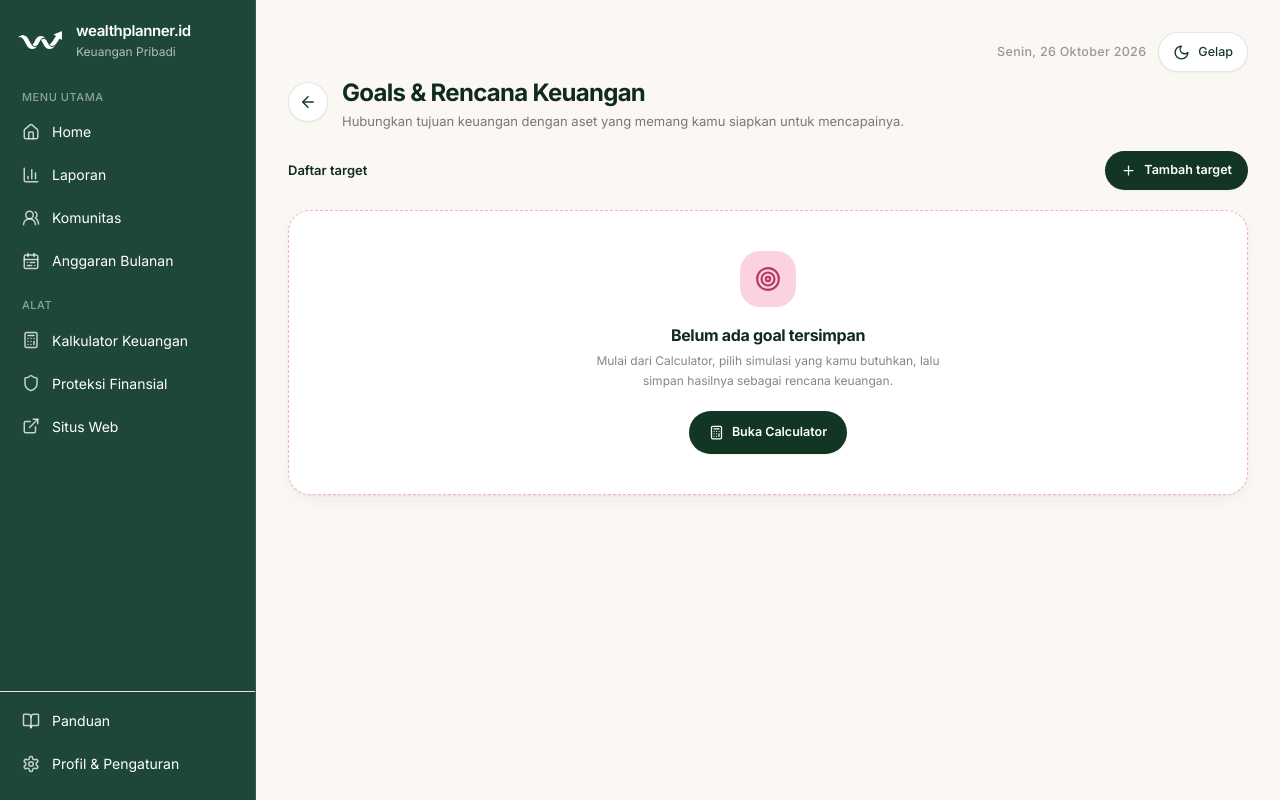
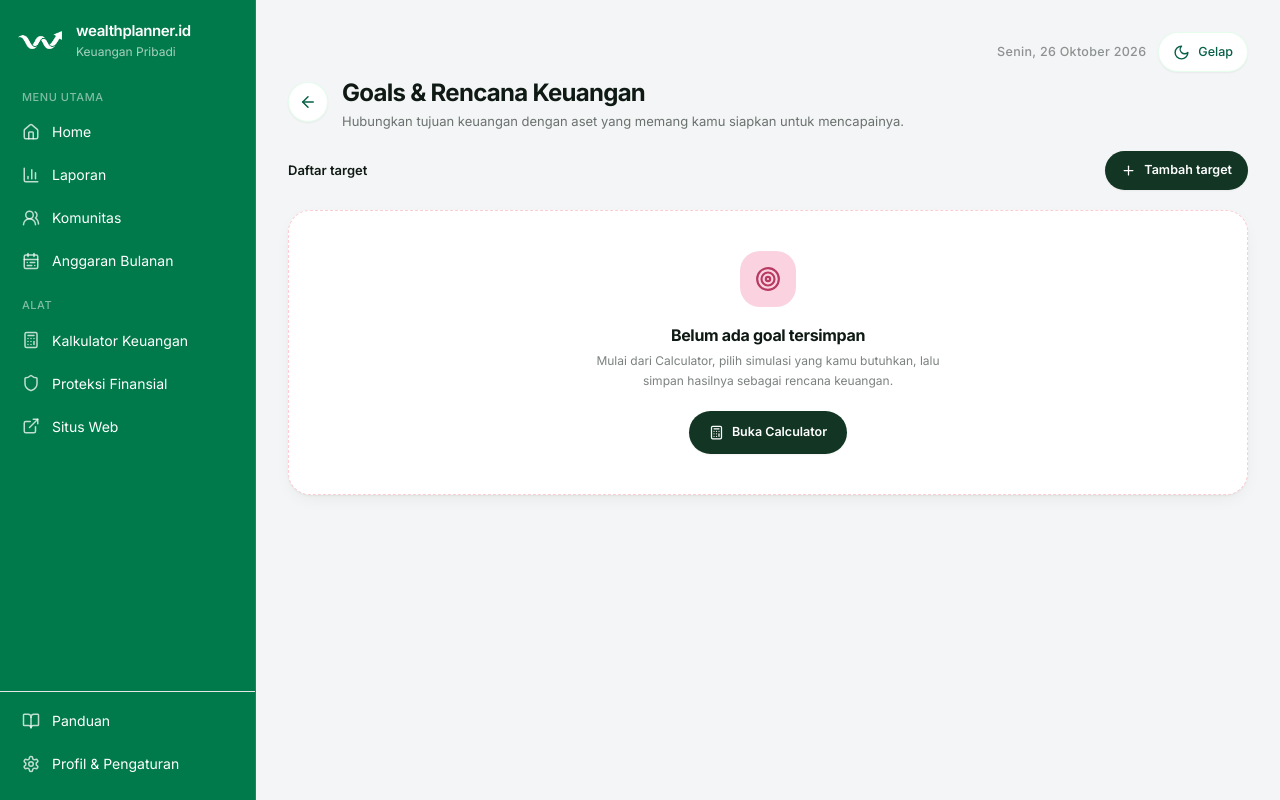
Before and after one commit to jasminework2023/personal-wealthplanner, a React (Vite) app: page /dashboard/goals in a window 1280 px wide. Built offline with nearby package versions, Linux system fonts and the light colour scheme; the HTML template or start-up script is replaced by a standard one.

Commit message:
Stage 1: introduce green Light/Dark theme tokens and hero utilities

```diff
--- a/src/index.css
+++ b/src/index.css
@@ -8,149 +8,168 @@
    bisa menambahkan opacity sendiri: text-charcoal/60, bg-forest-50/40, dst.
    ============================================================ */
 :root {
-  --c-forest-50: 234 242 239;
-  --c-forest-100: 207 226 218;
-  --c-forest-200: 183 212 200;
-  --c-forest-300: 124 173 154;
-  --c-forest-400: 76 133 112;
-  --c-forest-500: 52 112 90;
-  --c-forest-600: 40 92 73;
-  --c-forest-700: 30 71 55;
-  --c-forest-800: 22 56 44;
-  --c-forest-900: 15 42 32;
+  /* Theme tokens — Light */
+  --c-forest-50: 240 253 247;
+  --c-forest-100: 220 252 231;
+  --c-forest-200: 187 247 208;
+  --c-forest-300: 134 239 172;
+  --c-forest-400: 74 222 128;
+  --c-forest-500: 34 197 94;
+  --c-forest-600: 0 184 110;
+  --c-forest-700: 0 122 74;
+  --c-forest-800: 6 95 70;
+  --c-forest-900: 15 26 20;
 
-  --c-rose-50: 251 234 240;
-  --c-rose-100: 245 203 218;
-  --c-rose-200: 240 176 197;
-  --c-rose-300: 233 151 178;
-  --c-rose-400: 225 126 155;
-  --c-rose-500: 219 96 134;
-  --c-rose-600: 212 79 118;
-  --c-rose-700: 169 58 92;
+  /* Legacy rose utilities now resolve to semantic red (down/expense), never pink. */
+  --c-rose-50: 255 241 242;
+  --c-rose-100: 255 228 230;
+  --c-rose-200: 254 205 211;
+  --c-rose-300: 253 164 175;
+  --c-rose-400: 251 113 133;
+  --c-rose-500: 214 51 79;
+  --c-rose-600: 201 45 70;
+  --c-rose-700: 169 30 54;
 
-  --c-lilac-50: 245 238 255;
-  --c-lilac-100: 232 215 255;
-  --c-lilac-400: 185 138 232;
-  --c-lilac-600: 142 92 199;
-  --c-lilac-700: 116 71 166;
+  /* Legacy lilac utilities are mapped to green tints for compatibility. */
+  --c-lilac-50: 240 253 247;
+  --c-lilac-100: 220 252 231;
+  --c-lilac-400: 110 231 183;
+  --c-lilac-600: 0 122 74;
+  --c-lilac-700: 0 95 58;
 
-  --c-yellow-50: 255 248 225;
-  --c-yellow-100: 255 232 163;
-  --c-yellow-500: 255 184 0;
+  --c-yellow-50: 255 247 214;
+  --c-yellow-100: 255 236 176;
+  --c-yellow-500: 242 169 0;
+  --c-yellow-700: 90 74 18;
 
-  --c-orange-50: 255 241 233;
-  --c-orange-100: 255 214 194;
-  --c-orange-500: 255 154 107;
+  /* Legacy orange utilities become neutral/warning tones. */
+  --c-orange-50: 244 245 246;
+  --c-orange-100: 228 230 232;
+  --c-orange-500: 242 169 0;
 
-  --c-cream: 251 248 243;
-  --c-charcoal: 35 35 35;
+  --c-cream: 244 245 246;
   --c-surface: 255 255 255;
-  --c-shadow: 15 42 32;
+  --c-border: 228 230 232;
+  --c-charcoal: 15 26 20;
+  --c-muted: 107 114 128;
+  --c-shadow: 15 26 20;
+  --c-accent: 0 184 110;
+  --c-accent-ink: 4 19 12;
+  --c-accent-text: 0 122 74;
+  --c-up: 0 122 74;
+  --c-down: 214 51 79;
+  --c-warn: 242 169 0;
+  --shadow-pop: 0 4px 16px rgba(0, 184, 110, 0.45);
+  --shadow-nav: 0 6px 24px rgba(0, 0, 0, 0.08);
 
-  /* Dipakai chart & kalkulator (inline style) */
-  --chart-axis: #6b6b6b;
-  --chart-grid: rgba(20, 50, 40, 0.12);
+  /* Chart and calculator tokens used by existing UI. */
+  --chart-axis: #6B7280;
+  --chart-grid: rgba(15, 26, 20, 0.10);
+  --chart-1: #0F9D6B;
+  --chart-2: #FFC815;
+  --chart-3: #6EE7B7;
+  --chart-4: #9CA3AF;
+  --chart-5: #4B5563;
+  --chart-6: #007A4A;
+  --chart-7: #D6334F;
+  --chart-8: #00B86E;
+  --chart-income: #00C27A;
+  --chart-expense: #D6334F;
+  --chart-saving: #F2A900;
 
-  /* Warna seri chart (pie/bar). Di dark mode dinaikkan kecerahannya. */
-  --chart-1: #D44F76;
-  --chart-2: #285C49;
-  --chart-3: #D8A928;
-  --chart-4: #7A5FA8;
-  --chart-5: #4C8A7A;
-  --chart-6: #C96B2C;
-  --chart-7: #6B7A8F;
-  --chart-8: #B83A62;
-  --chart-income: #285C49;
-  --chart-expense: #D44F76;
-  --chart-saving: #B58900;
-
-  --calc-ink: #173b32;
-  --calc-ink-2: #55766a;
-  --calc-muted: #71827b;
-  --calc-accent: #0f5d46;
-  --calc-accent-ink: #ffffff;
-  --calc-surface: #ffffff;
-  --calc-surface-2: #f6f7f4;
-  --calc-surface-3: #f8f8f5;
-  --calc-tint: #eef8f3;
-  --calc-tint-border: #d7ebe1;
-  --calc-border: rgba(20, 50, 40, 0.12);
-  --calc-card-fade: #ffffff;
+  --calc-ink: #0F1A14;
+  --calc-ink-2: #365348;
+  --calc-muted: #6B7280;
+  --calc-accent: #007A4A;
+  --calc-accent-ink: #04130C;
+  --calc-surface: #FFFFFF;
+  --calc-surface-2: #F4F5F6;
+  --calc-surface-3: #F4F5F6;
+  --calc-tint: #F0FDF7;
+  --calc-tint-border: #DCECE3;
+  --calc-border: rgba(15, 26, 20, 0.12);
+  --calc-card-fade: #FFFFFF;
 }
 
-/* ============================================================
-   DARK MODE
-   Teks jadi terang, permukaan jadi gelap, aksen dinaikkan
-   kecerahannya supaya tetap terbaca di atas background gelap.
-   ============================================================ */
+/* Theme tokens — Dark */
 html.dark {
-  --c-forest-50: 24 45 37;
-  --c-forest-100: 32 58 48;
-  --c-forest-200: 42 74 61;
-  --c-forest-300: 78 126 105;
-  --c-forest-400: 122 184 158;
-  --c-forest-500: 108 173 146;
-  --c-forest-600: 52 124 98;
-  --c-forest-700: 148 205 180;
-  --c-forest-800: 186 224 207;
-  --c-forest-900: 221 238 230;
+  --c-forest-50: 10 33 23;
+  --c-forest-100: 11 54 37;
+  --c-forest-200: 12 85 58;
+  --c-forest-300: 0 154 92;
+  --c-forest-400: 0 194 122;
+  --c-forest-500: 0 224 138;
+  --c-forest-600: 0 224 138;
+  --c-forest-700: 92 240 176;
+  --c-forest-800: 184 245 216;
+  --c-forest-900: 242 242 244;
 
-  --c-rose-50: 58 30 41;
-  --c-rose-100: 74 38 52;
-  --c-rose-200: 240 176 197;
-  --c-rose-300: 233 151 178;
-  --c-rose-300: 240 160 186;
-  --c-rose-400: 232 143 172;
-  --c-rose-500: 222 106 143;
-  --c-rose-600: 226 116 150;
-  --c-rose-700: 236 158 183;
+  /* Semantic red remains red in Dark mode. */
+  --c-rose-50: 53 23 29;
+  --c-rose-100: 75 28 38;
+  --c-rose-200: 122 36 52;
+  --c-rose-300: 255 92 122;
+  --c-rose-400: 255 92 122;
+  --c-rose-500: 255 92 122;
+  --c-rose-600: 255 92 122;
+  --c-rose-700: 255 92 122;
 
-  --c-lilac-50: 45 33 62;
-  --c-lilac-100: 60 44 82;
-  --c-lilac-400: 198 165 240;
-  --c-lilac-600: 191 154 238;
-  --c-lilac-700: 205 176 242;
+  --c-lilac-50: 16 39 29;
+  --c-lilac-100: 23 61 44;
+  --c-lilac-400: 110 231 183;
+  --c-lilac-600: 92 240 176;
+  --c-lilac-700: 184 245 216;
 
-  --c-yellow-50: 58 45 16;
-  --c-yellow-100: 78 61 22;
-  --c-yellow-500: 255 202 74;
+  --c-yellow-50: 61 49 9;
+  --c-yellow-100: 87 67 11;
+  --c-yellow-500: 255 200 21;
+  --c-yellow-700: 255 200 21;
 
-  --c-orange-50: 60 38 27;
-  --c-orange-100: 80 51 36;
-  --c-orange-500: 255 173 132;
+  --c-orange-50: 19 19 22;
+  --c-orange-100: 37 37 44;
+  --c-orange-500: 255 200 21;
 
-  --c-cream: 13 20 17;
-  --c-charcoal: 233 239 236;
-  --c-surface: 31 41 36;
+  --c-cream: 10 10 12;
+  --c-surface: 19 19 22;
+  --c-border: 37 37 44;
+  --c-charcoal: 242 242 244;
+  --c-muted: 154 154 165;
   --c-shadow: 0 0 0;
+  --c-accent: 0 224 138;
+  --c-accent-ink: 4 19 12;
+  --c-accent-text: 92 240 176;
+  --c-up: 0 224 138;
+  --c-down: 255 92 122;
+  --c-warn: 255 200 21;
+  --shadow-pop: 0 0 24px rgba(0, 224, 138, 0.7);
+  --shadow-nav: 0 12px 32px rgba(0, 0, 0, 0.45);
 
-  --chart-axis: #9aa8a2;
+  --chart-axis: #9A9AA5;
   --chart-grid: rgba(255, 255, 255, 0.12);
+  --chart-1: #0F9D6B;
+  --chart-2: #FFC815;
+  --chart-3: #6EE7B7;
+  --chart-4: #9CA3AF;
+  --chart-5: #4B5563;
+  --chart-6: #5CF0B0;
+  --chart-7: #FF5C7A;
+  --chart-8: #00E08A;
+  --chart-income: #00C27A;
+  --chart-expense: #FF5C7A;
+  --chart-saving: #F2A900;
 
-  --chart-1: #F2789B;
-  --chart-2: #5FBF95;
-  --chart-3: #F2C744;
-  --chart-4: #B79BE8;
-  --chart-5: #7FD4BC;
-  --chart-6: #F0925A;
-  --chart-7: #A3B4C6;
-  --chart-8: #F06A96;
-  --chart-income: #5FBF95;
-  --chart-expense: #F2789B;
-  --chart-saving: #F2C744;
-
-  --calc-ink: #e8edea;
-  --calc-ink-2: #b9c7c1;
-  --calc-muted: #93a29b;
-  --calc-accent: #5fb997;
-  --calc-accent-ink: #0f2a20;
-  --calc-surface: #1a211e;
-  --calc-surface-2: #212a26;
-  --calc-surface-3: #1e2723;
-  --calc-tint: #17322a;
-  --calc-tint-border: #24453a;
+  --calc-ink: #F2F2F4;
+  --calc-ink-2: #B7C7BF;
+  --calc-muted: #9A9AA5;
+  --calc-accent: #00E08A;
+  --calc-accent-ink: #04130C;
+  --calc-surface: #131316;
+  --calc-surface-2: #1B1B20;
+  --calc-surface-3: #1B1B20;
+  --calc-tint: #10271D;
+  --calc-tint-border: #24453A;
   --calc-border: rgba(255, 255, 255, 0.14);
-  --calc-card-fade: #1a211e;
+  --calc-card-fade: #131316;
 }
 
 html,
@@ -451,24 +470,36 @@ button { -webkit-tap-highlight-color: transparent; }
 button:not(:disabled):active { transform: scale(0.98); }
 button { transition: transform .12s ease, background-color .15s ease, border-color .15s ease, box-shadow .15s ease; }
 
-/* Angka uang: gaya Cashflow Tracker */
+/* Shared hero surfaces — colors and contrast follow DESIGN.md. */
 .num { font-variant-numeric: tabular-nums; letter-spacing: -0.02em; }
 
-/* Hero hijau: satu-satunya "momen berani" di Home & Anggaran */
+.hero-neon {
+  background: linear-gradient(150deg, #2BFFA6, #00B86E 60%, #009A5C);
+  color: #03140C;
+  box-shadow: 0 10px 40px rgba(0, 224, 138, 0.22);
+}
+.hero-emerald,
+.hero-butter {
+  background: linear-gradient(150deg, #0A8A5B, #066847 55%, #033B28);
+  color: #FFFFFF;
+  box-shadow: 0 10px 40px rgba(0, 100, 70, 0.25);
+}
 .hero-forest {
   background:
-    radial-gradient(120% 80% at 100% -10%, rgba(245, 155, 184, 0.30), transparent 55%),
-    radial-gradient(90% 70% at -10% 110%, rgba(110, 231, 168, 0.16), transparent 60%),
-    #123524;
-  color: #fff;
+    radial-gradient(circle at 92% 0%, rgba(0, 224, 138, 0.42), transparent 55%),
+    linear-gradient(150deg, #0F3B2B, #0A2A20 55%, #06180F);
+  color: #FFFFFF;
+  box-shadow: inset 0 0 0 1px rgba(0, 224, 138, 0.4), 0 10px 40px rgba(0, 0, 0, 0.18);
 }
-.hero-butter {
-  background:
-    radial-gradient(100% 80% at 100% 0%, rgba(255, 255, 255, 0.35), transparent 55%),
-    #F6C445;
-  color: #123524;
+.hero-mint {
+  background: linear-gradient(150deg, #D2FCE7, #8EF0C2 60%, #5FE3A5);
+  color: #03140C;
+  box-shadow: 0 10px 40px rgba(0, 184, 110, 0.18);
 }
-.hero-forest, .hero-butter { position: relative; overflow: hidden; }
+.hero-neon, .hero-emerald, .hero-forest, .hero-mint, .hero-butter {
+  position: relative;
+  overflow: hidden;
+}
 
 /* Kartu & judul halaman */
 .page-title { font-size: 26px; line-height: 1.1; font-weight: 700; letter-spacing: -0.03em; color: rgb(var(--c-forest-900)); }
@@ -481,14 +512,11 @@ button { transition: transform .12s ease, background-color .15s ease, border-col
 .wp-sheet { animation: wp-sheet-up .22s cubic-bezier(.2,.8,.2,1) both; }
 .wp-backdrop { animation: wp-fade .18s ease both; }
 
-/* Navigasi bawah mengambang */
+/* Bottom navigation uses the active theme surface and a soft floating shadow. */
 .wp-nav {
-  background: #123524;
-  box-shadow: 0 18px 40px -12px rgba(15, 42, 32, 0.5), 0 4px 12px rgba(15, 42, 32, 0.2);
-}
-html.dark .wp-nav {
-  background: #1b2822;
-  box-shadow: 0 18px 40px -12px rgba(0, 0, 0, 0.7), inset 0 0 0 1px rgba(255, 255, 255, 0.08);
+  background: rgb(var(--c-surface));
+  border: 1px solid rgb(var(--c-border));
+  box-shadow: var(--shadow-nav);
 }
 
 /* Fokus keyboard yang terlihat */
@@ -499,7 +527,7 @@ html.dark .wp-nav {
 }
 
 /* Dark: halaman & kartu */
-html.dark .hero-butter { color: #123524; }
+html.dark .hero-butter { color: #FFFFFF; }
 html.dark .page-sub { color: #b8c9c1; }
 
 
```
